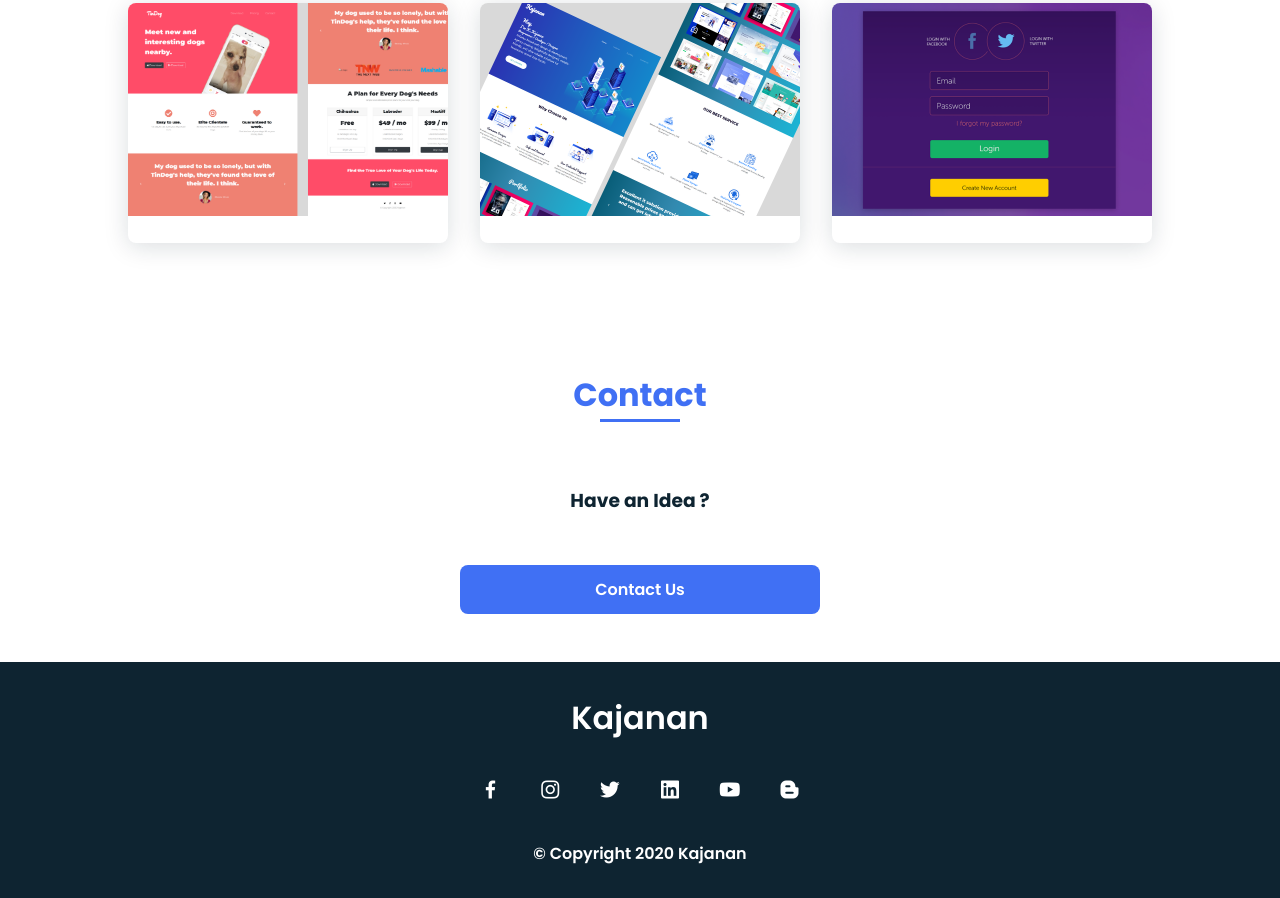
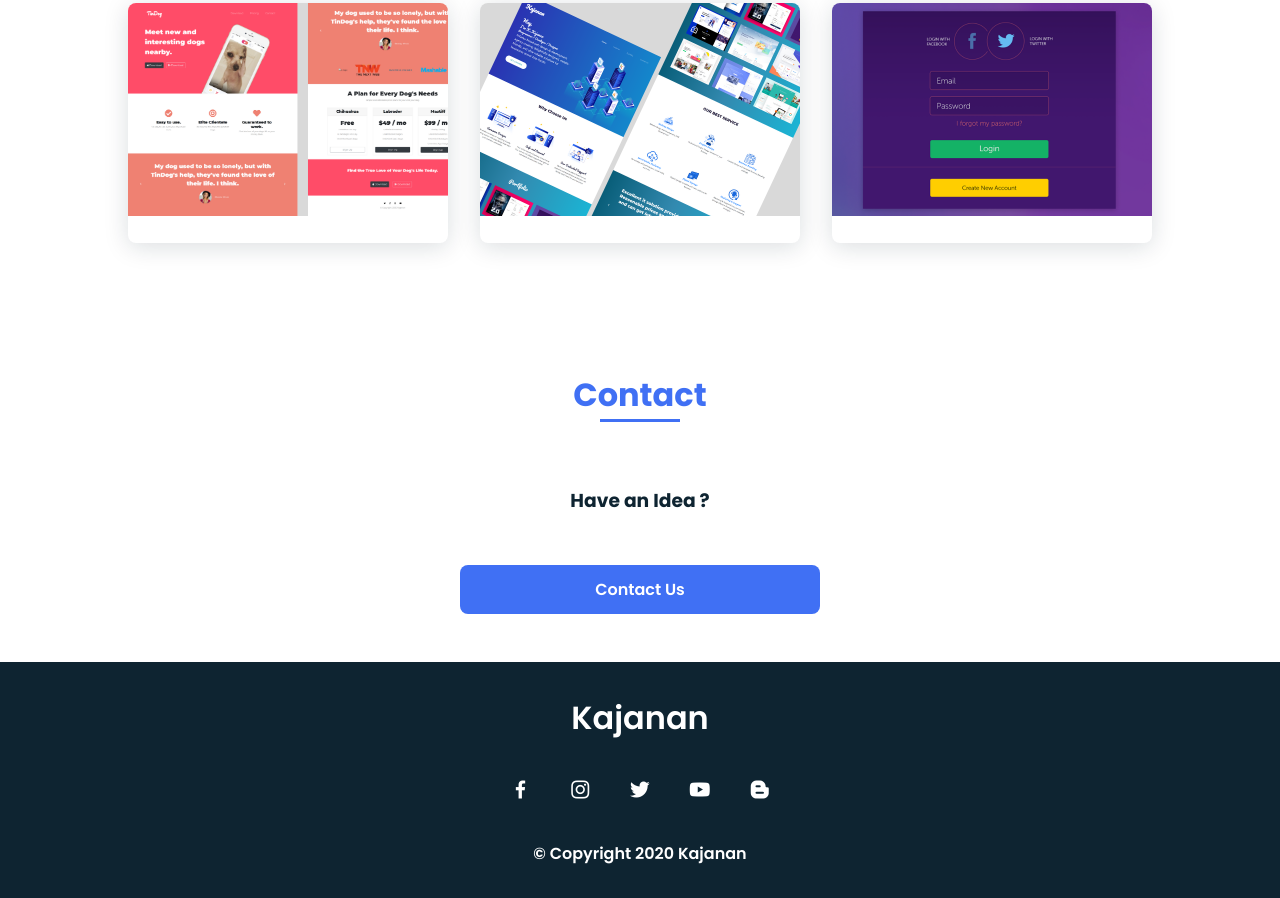
Before and after one commit to Kajanan02/kajanan, a plain HTML site: page index.html in a window 1280 px wide. Shown: the part 2507-3405 px from the top of the page. Drawn offline with nearby package versions, Linux system fonts and the light colour scheme.

Commit message:
Update index.html

```diff
--- a/index.html
+++ b/index.html
@@ -216,7 +216,6 @@
                 <a href="https://www.facebook.com/kajanan2000/" target="_blank" class="footer__icon dam"><i class='bx bxl-facebook ' ></i></a>
                 <a href="https://www.instagram.com/kajanan_2000/" target="_blank" class="footer__icon"><i class='bx bxl-instagram iconss' ></i></a>
                 <a href="https://twitter.com/Kajanan02000" target="_blank" class="footer__icon"><i class='bx bxl-twitter iconss' ></i></a>
-                <a href="https://www.linkedin.com/in/kajanan-kathirgamanathan/" target="_blank" class="footer__icon"><i class='bx bxl-linkedin-square iconss' ></i></a>
                 <a href="https://www.youtube.com/channel/UC_PCTvHD6fPCM2BWp_xlO7w" target="_blank" class="footer__icon"><i class='bx bxl-youtube iconss' ></i></a>
                 <a href="https://kajanan-ukionline01.blogspot.com/" target="_blank" class="footer__icon"><i class='bx bxl-blogger iconss' ></i></a>
             </div>
```
